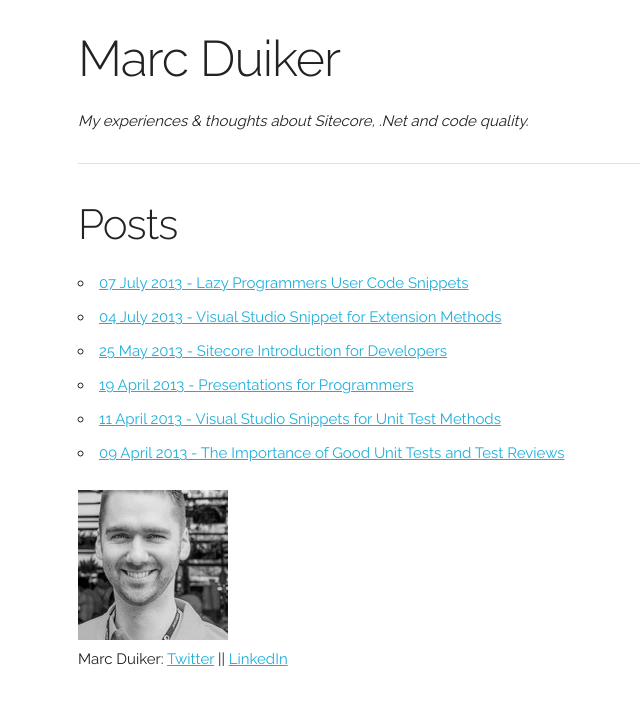
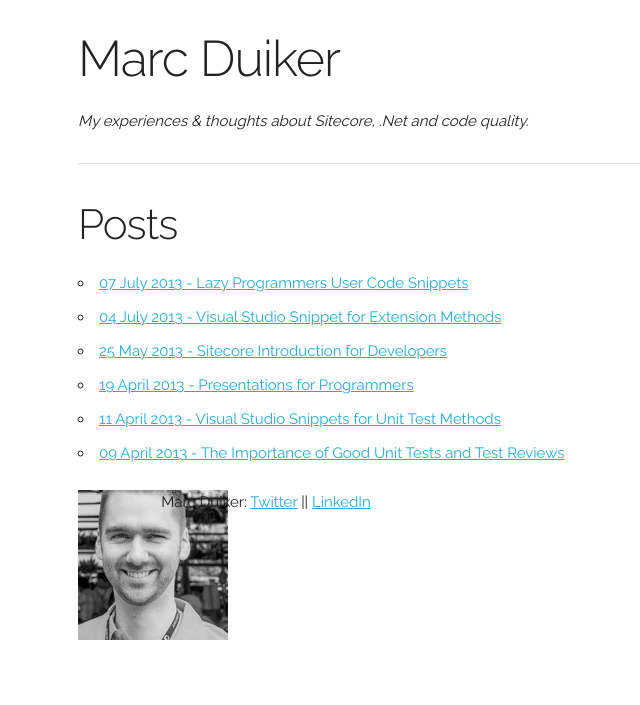
Before and after one commit to marcduiker/marcduiker.github.io, a Jekyll site: the page built from index.html, in a window 1280 px wide. Shown: the top 705 px of the page, without its empty margins (82-722 px from the left). Built offline with Jekyll 4.4.1, drawn with Linux system fonts in a browser that asks for light colours.

Commit message:
Fixed url profile img and layout of footer

```diff
--- a/_includes/footer.html
+++ b/_includes/footer.html
@@ -1,7 +1,9 @@
   <div class="container">
     <div class="row">
-      <div class="twelve columns">
-        <img src="./assets/MarcDuiker150px.jpg" alt="Marc Duiker profile">
+      <div class="one column">
+        <img src="{{ site.url }}/assets/MarcDuiker150px.jpg" alt="Marc Duiker profile">
+      </div>
+      <div class="eleven columns">
         <p>
 			   Marc Duiker: <a href="https://twitter.com/@marcduiker" target="_blank">Twitter</a> || <a href="https://nl.linkedin.com/in/mduiker" target="_blank">LinkedIn</a>
 		    </p>
```
